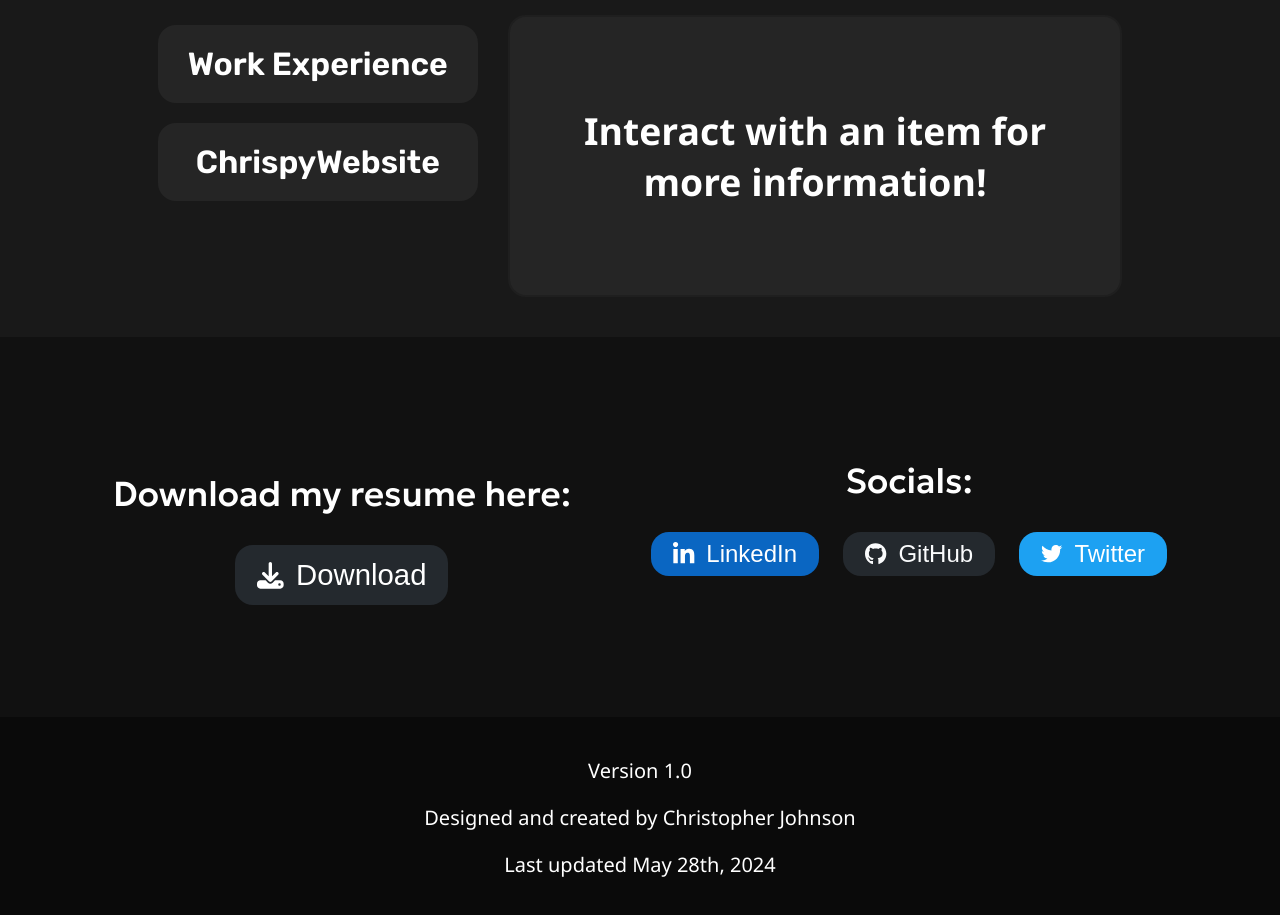
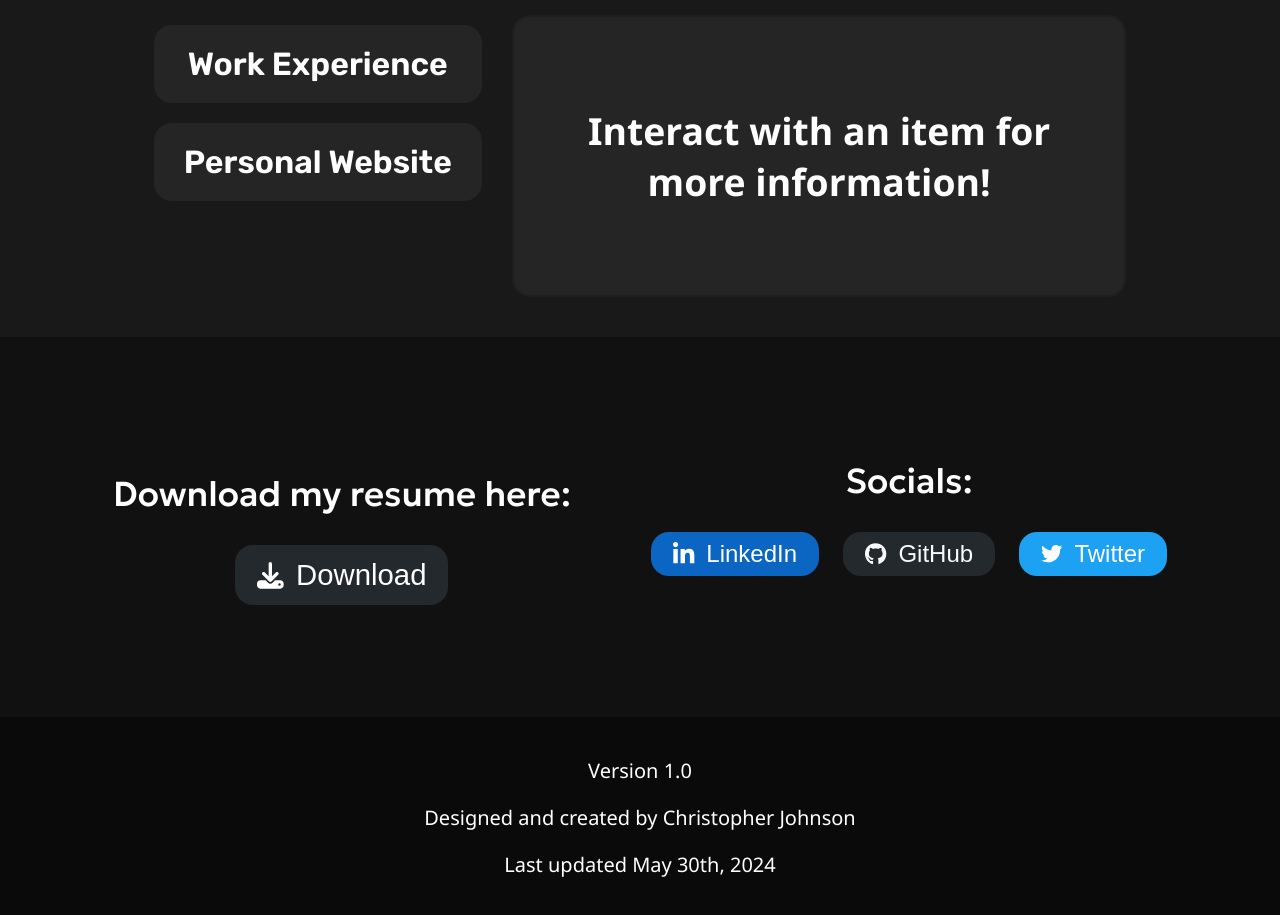
Before and after one commit to ChrispyJohnson1/ChrispyWebsite, a React (Create React App) app in the folder chrispy-website/: page / in a window 1280 px wide. Shown: the part 5340-6255 px from the top of the page. Built offline with nearby package versions, Linux system fonts and the light colour scheme; a web font is replaced by a local one.

Commit message:
Website name update
Changed the name of the site listed under the Projects and Experience section from ChrispyWebsite to Personal Website. I feel that's more professional, though the project *is* still called ChrispyWebsite

```diff
--- a/chrispy-website/src/App.js
+++ b/chrispy-website/src/App.js
@@ -362,7 +362,7 @@ function App() {
                 </div>
 
                 <div className = 'EP-item' id = 'chrispywebsite'>
-                  <h1>ChrispyWebsite</h1>
+                  <h1>Personal Website</h1>
                   <div className = 'EP-item-body'>
                     <p>The website you're reading right now was programmed entirely by <b>me</b> -- with help from the internet, of course.</p>
 
@@ -438,7 +438,7 @@ function App() {
         <div id = 'site-footer'>                                                { /* Site Footer */ }
           <p>Version 1.0</p>
           <p>Designed and created by Christopher Johnson</p>
-          <p>Last updated May 28th, 2024</p>
+          <p>Last updated May 30th, 2024</p>
         </div>
     </div>
   );
```
